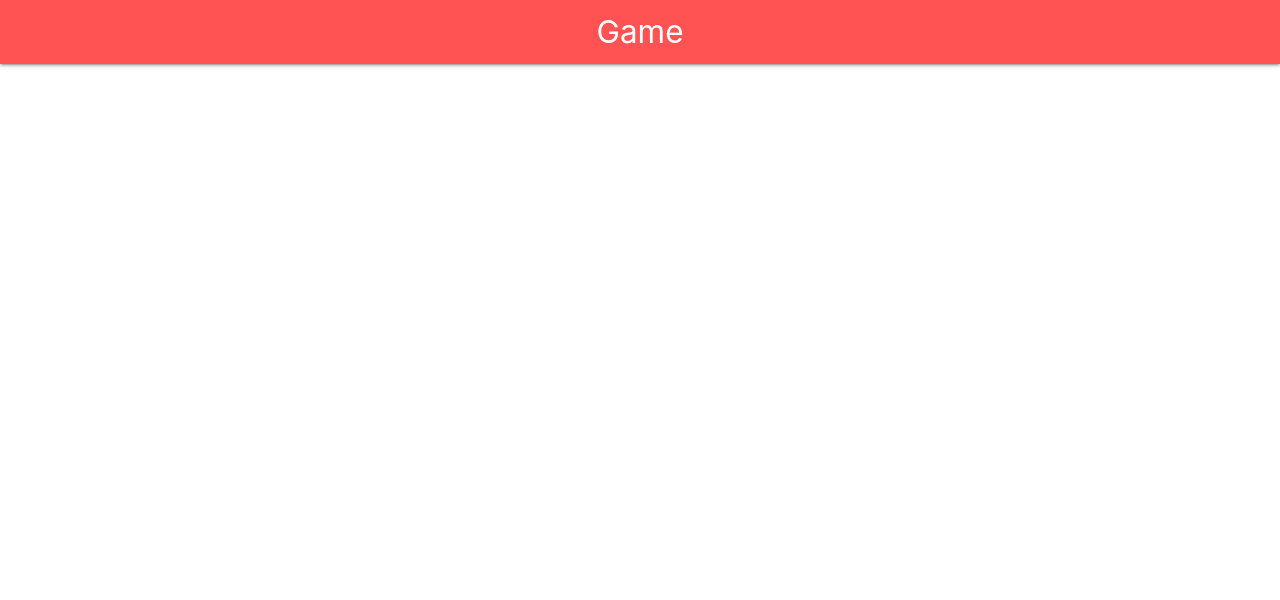
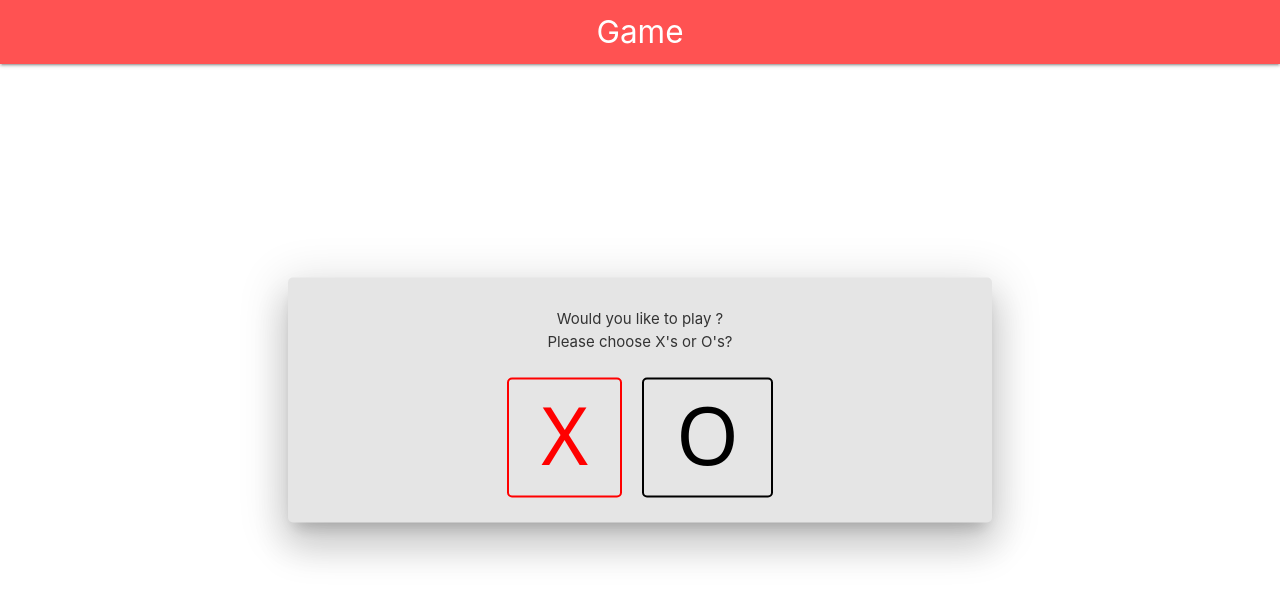
Before and after one commit to ItsRicmor/Proyect-Cat-Game, a plain HTML site: page index.html in a window 1280 px wide. Drawn offline with nearby package versions, Linux system fonts and the light colour scheme.

Commit message:
Add files via upload

```diff
--- a/assets/css/style.css
+++ b/assets/css/style.css
@@ -26,3 +26,51 @@
     background-position: center;
     background-size: 150px
 }
+.modal {
+    color: #333;
+    position: absolute;
+    top: 50%;
+    left: 50%;
+    -webkit-transform: translate(-50%, -50%);
+    -ms-transform: translate(-50%, -50%);
+    transform: translate(-50%, -50%);
+    display: inline-block;
+    background-color: #e5e5e5;
+    padding: 15px;
+    text-align: center;
+    border-radius: 5px;
+  }
+
+  button {
+      cursor: pointer;
+      border-radius: 5px;
+      margin: 10px;
+      padding: 5px 20px 10px 20px;
+      padding: 1vmin 4vmin 2vmin 4vmin;
+      font-size: 300%;
+      font-size: 10vmin;
+      background-color: transparent;
+      outline: none;
+      border-style: solid;
+      font-family: 'PT Mono', sans;
+  }
+
+  button:hover {
+    box-shadow: 0 0 3px rgba(0, 0, 0, 0.8);
+    background-color: khaki ;
+  }
+
+  .overlay-on .container {
+    -webkit-filter: blur(5px);
+    filter: blur(5px);
+  }
+
+  .x-color {
+    color: red;
+    border-color: red;
+  }
+
+  .o-color {
+    color: green;
+    border-color: green;
+  }
```
